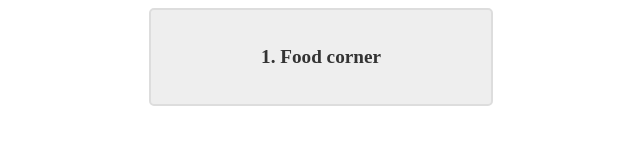
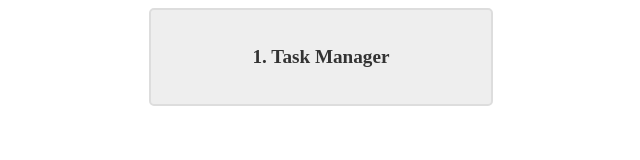
Before and after one commit to VaghaniAxita/TaskMAnagerApiExam, a plain HTML site: page index.html in a window 1280 px wide. Shown: the full height of the page, 319-959 px from the left. Drawn offline with Linux system fonts and the light colour scheme.

Commit message:
5/8/24 node exam-1

```diff
--- a/index.html
+++ b/index.html
@@ -36,7 +36,7 @@
 </head>
 <body>
       <div class="box">
-            <p><a href="/pages/signup.html">1. Food corner</a></p>
+            <p><a href="/pages/signup.html">1. Task Manager</a></p>
       </div>
 </body>
 </html>
```
